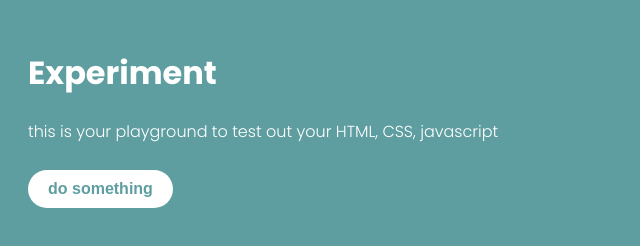
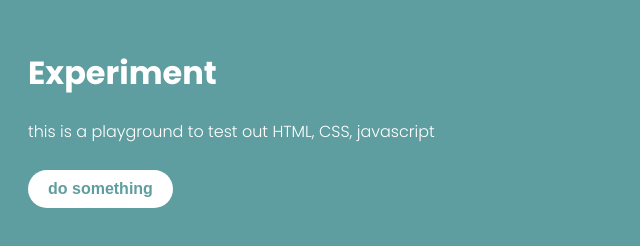
Before and after one commit to yoichiojima-2/ui-playground, a plain HTML site: page index.html in a window 1280 px wide. Shown: the full height of the page, 0-640 px from the left. Drawn offline with Linux system fonts and the light colour scheme.

Commit message:
change text

```diff
--- a/index.html
+++ b/index.html
@@ -12,7 +12,7 @@
 <body>
     <div class="container">
         <h1>Experiment</h1>
-        <p>this is your playground to test out your HTML, CSS, javascript</p>
+        <p>this is a playground to test out HTML, CSS, javascript</p>
         <button onclick="task()">do something</button>
     </div>
     <script src="script.js"></script>
```
